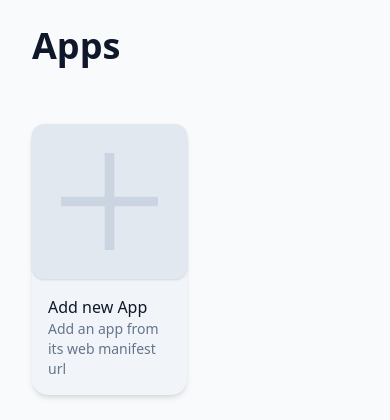
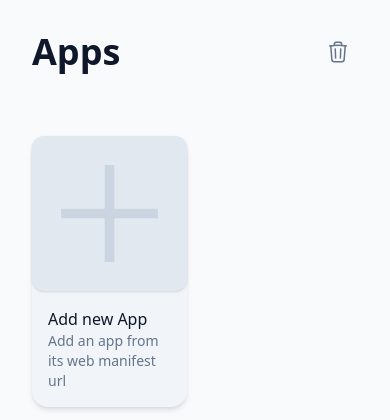
Before and after one commit to SantaClaas/test-fastapi, a FastAPI app: page / in a window 390 px wide. Shown: the top 420 px of the page. Run offline with FastAPI, Linux system fonts and the light colour scheme.

Commit message:
Implement deleting apps

```diff
--- a/wappstore/data/crud.py
+++ b/wappstore/data/crud.py
@@ -14,8 +14,12 @@ def get_app(session: Session, app_id: str):
 
 
 def create_app(session: Session, app: models.App):
+    session.add(app)
+    session.commit()
 
-    session.add(app)
+
+def delete_app(session: Session, app_id: str):
+    session.query(models.App).filter_by(id=app_id).delete()
     session.commit()
 
 
--- a/wappstore/main.py
+++ b/wappstore/main.py
@@ -68,6 +68,7 @@
 
 @app.get('/', response_class=HTMLResponse)
 @app.get('/apps', response_class=HTMLResponse)
+@app.get('/apps/delete', response_class=HTMLResponse)
 def root(request: Request, database: Session = Depends(get_database)):
 
     apps = map(lambda app:
@@ -78,12 +79,18 @@
                 "categories": map(lambda category: category.name, app.categories)},
                crud.get_apps(database))
 
-    return templates.TemplateResponse("apps/index.html", {"request": request, "apps": apps})
+    return templates.TemplateResponse("apps/index.html", {"request": request, "apps": apps, "is_delete": request.url.path == "/apps/delete"})
 
 
 @app.get("/apps/new")
 def view_new_app(request: Request):
     return templates.TemplateResponse("apps/new.html", {"request": request})
+
+
+@app.get('/apps/{app_id}/delete')
+def delete_app(app_id: str, database: Session = Depends(get_database)):
+    crud.delete_app(database, app_id)
+    return RedirectResponse("/apps/delete", status_code=status.HTTP_303_SEE_OTHER)
 
 
 @app.get("/apps/{app_id}", response_class=HTMLResponse)
--- a/wappstore/static/output.css
+++ b/wappstore/static/output.css
@@ -781,6 +805,26 @@ select {
   height: 100vh;
 }
 
+.h-3 {
+  height: 0.75rem;
+}
+
+.h-4 {
+  height: 1rem;
+}
+
+.h-6 {
+  height: 1.5rem;
+}
+
+.h-8 {
+  height: 2rem;
+}
+
+.h-10 {
+  height: 2.5rem;
+}
+
 .max-h-96 {
   max-height: 24rem;
 }
@@ -799,6 +843,26 @@ select {
 
 .w-60 {
   width: 15rem;
+}
+
+.w-3 {
+  width: 0.75rem;
+}
+
+.w-4 {
+  width: 1rem;
+}
+
+.w-6 {
+  width: 1.5rem;
+}
+
+.w-8 {
+  width: 2rem;
+}
+
+.w-10 {
+  width: 2.5rem;
 }
 
 .max-w-xl {
@@ -985,6 +1054,14 @@ select {
 
 .p-8 {
   padding: 2rem;
+}
+
+.p-1 {
+  padding: 0.25rem;
+}
+
+.p-2 {
+  padding: 0.5rem;
 }
 
 .px-1 {
--- a/wappstore/templates/apps/index.html
+++ b/wappstore/templates/apps/index.html
@@ -3,7 +3,7 @@
 
 <head>
     <meta charset="utf-8">
-    <title> Apps - Web App Store</title>
+    <title>Apps - Web App Store</title>
     <meta name="viewport" content="width=device-width, initial-scale=1">
     <meta name="description" content="Discover the apps of the web!">
     <base href="/">
@@ -11,10 +11,31 @@
 </head>
 
 <body class="bg-slate-50">
-    <header class="p-8">
+    <header class="p-8 flex justify-between">
 
-        <h1 class="text-4xl font-bold leading-7 text-slate-900 sm:truncate sm:text-5xl sm:tracking-tight">Apps
+        <h1 class="text-4xl font-bold text-slate-900 sm:truncate sm:text-5xl sm:tracking-tight">Apps
         </h1>
+
+
+        {% if not is_delete %}
+        <a href="/apps/delete" class="h-10 w-10 p-2 text-slate-500">
+            <svg fill="none" stroke="currentColor" stroke-width="1.5" viewBox="0 0 24 24"
+                xmlns="http://www.w3.org/2000/svg" aria-hidden="true">
+                <path stroke-linecap="round" stroke-linejoin="round"
+                    d="M14.74 9l-.346 9m-4.788 0L9.26 9m9.968-3.21c.342.052.682.107 1.022.166m-1.022-.165L18.16 19.673a2.25 2.25 0 01-2.244 2.077H8.084a2.25 2.25 0 01-2.244-2.077L4.772 5.79m14.456 0a48.108 48.108 0 00-3.478-.397m-12 .562c.34-.059.68-.114 1.022-.165m0 0a48.11 48.11 0 013.478-.397m7.5 0v-.916c0-1.18-.91-2.164-2.09-2.201a51.964 51.964 0 00-3.32 0c-1.18.037-2.09 1.022-2.09 2.201v.916m7.5 0a48.667 48.667 0 00-7.5 0">
+                </path>
+            </svg>
+        </a>
+        {% else %}
+        <a href="/apps" class="h-10 w-10 p-2 text-slate-500">
+            <svg fill="none" stroke="currentColor" stroke-width="1.5" viewBox="0 0 24 24"
+                xmlns="http://www.w3.org/2000/svg" aria-hidden="true">
+                <path stroke-linecap="round" stroke-linejoin="round" d="M6 18L18 6M6 6l12 12"></path>
+            </svg>
+        </a>
+
+
+        {% endif %}
 
     </header>
 
@@ -23,6 +44,15 @@
             {% for app in apps %}
             {# Remember to repeat with add item #}
             <li class="relative bg-slate-100 rounded-2xl group hover:opacity-75 shadow-md">
+                {% if is_delete %}
+                <a href="apps/{{ app['id']}}/delete"
+                    class="absolute -top-4 -right-4 p-2 rounded-full bg-red-600 text-slate-50 w-10 h-10">
+                    <svg fill="none" stroke="currentColor" stroke-width="1.5" viewBox="0 0 24 24"
+                        xmlns="http://www.w3.org/2000/svg" aria-hidden="true">
+                        <path stroke-linecap="round" stroke-linejoin="round" d="M6 18L18 6M6 6l12 12"></path>
+                    </svg>
+                </a>
+                {% endif %}
                 <section class="block aspect-square overflow-hidden rounded-xl bg-slate-200 focus-within:ring-2 shadow
                            focus-within:ring-indigo-500 focus-within:ring-offset-2 focus-within:ring-offset-slate-100">
                     <img src="{{ app['icon_url'] }}" alt="App icon for {{ app['name'] }}"
@@ -57,9 +87,12 @@
 
 
                 </section>
+
+                {% if is_delete %}
                 <a href="apps/{{ app['id'] }}" class="absolute inset-0 focus:outline-none ">
                     <span class="sr-only">View details for {{ app["name"] }} </span>
                 </a>
+                {% endif %}
             </li>
             {% endfor %}
             <li class="relative bg-slate-100 rounded-2xl group hover:opacity-75 shadow-md ">
```
Also changed, not shown: other parts of wappstore/static/output.css (+39 -0 lines).
